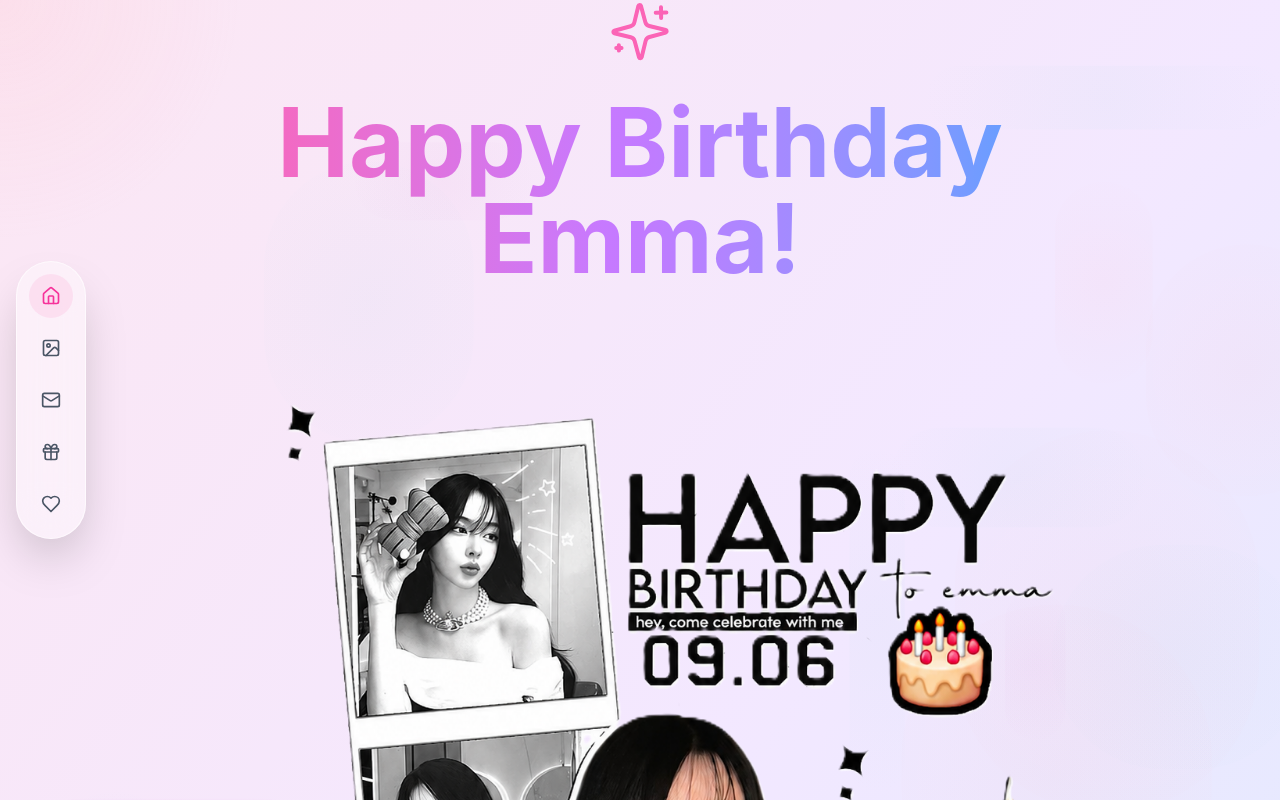
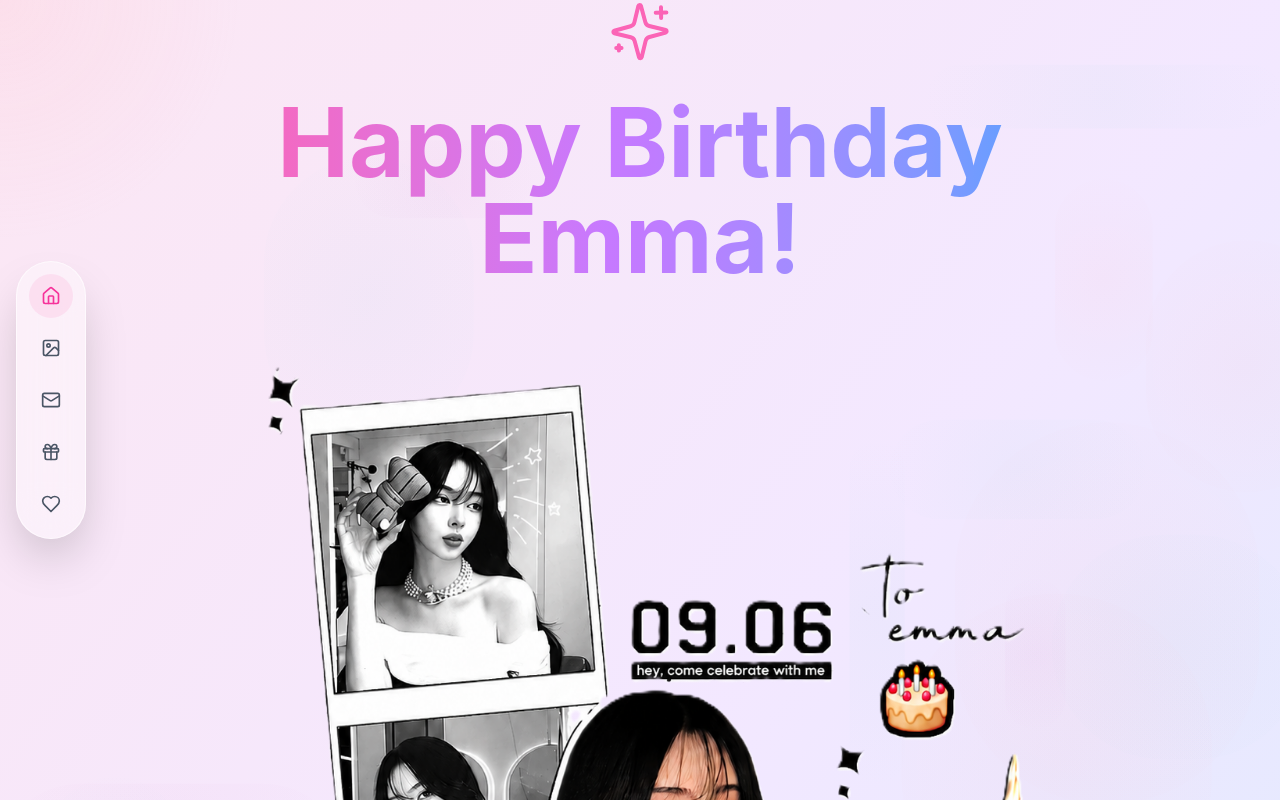
Before and after one commit to Vishalblah/emma-birthday-card, a React (Vite) app: page / in a window 1280 px wide. Shown: the top 800 px of the page. Built offline with nearby package versions, Linux system fonts and the light colour scheme.

Commit message:
3rd commit

```diff
--- a/src/app/components/LandingPage.tsx
+++ b/src/app/components/LandingPage.tsx
@@ -90,7 +90,7 @@ export function LandingPage() {
             animate={{ opacity: 1, y: 0 }}
             transition={{ duration: 0.8, delay: 0.4, ease: [0.22, 1, 0.36, 1] }}
           >
-            <img src="/image222.png" alt="image" />
+            <img src="/image22.png" alt="image" />
           </motion.div>
 
           {/* Glassmorphism Card */}
```
Also changed, not shown: public/image22.png (added).
